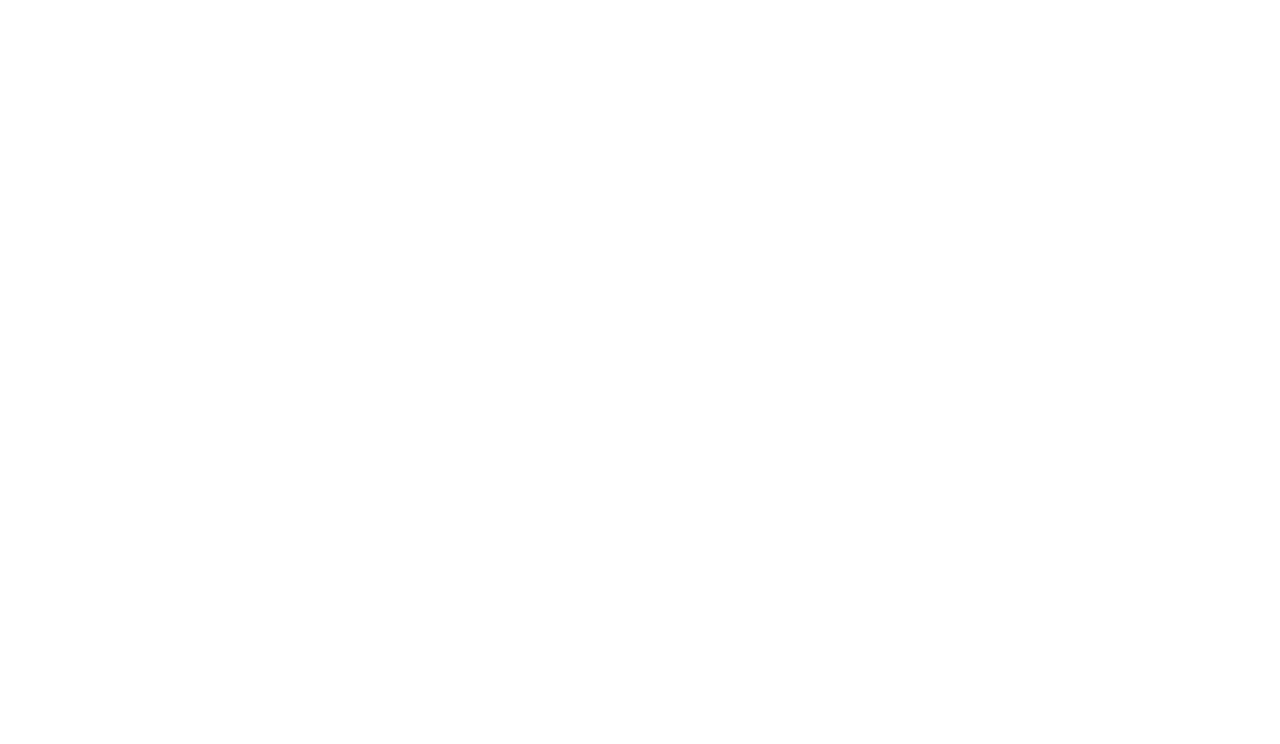
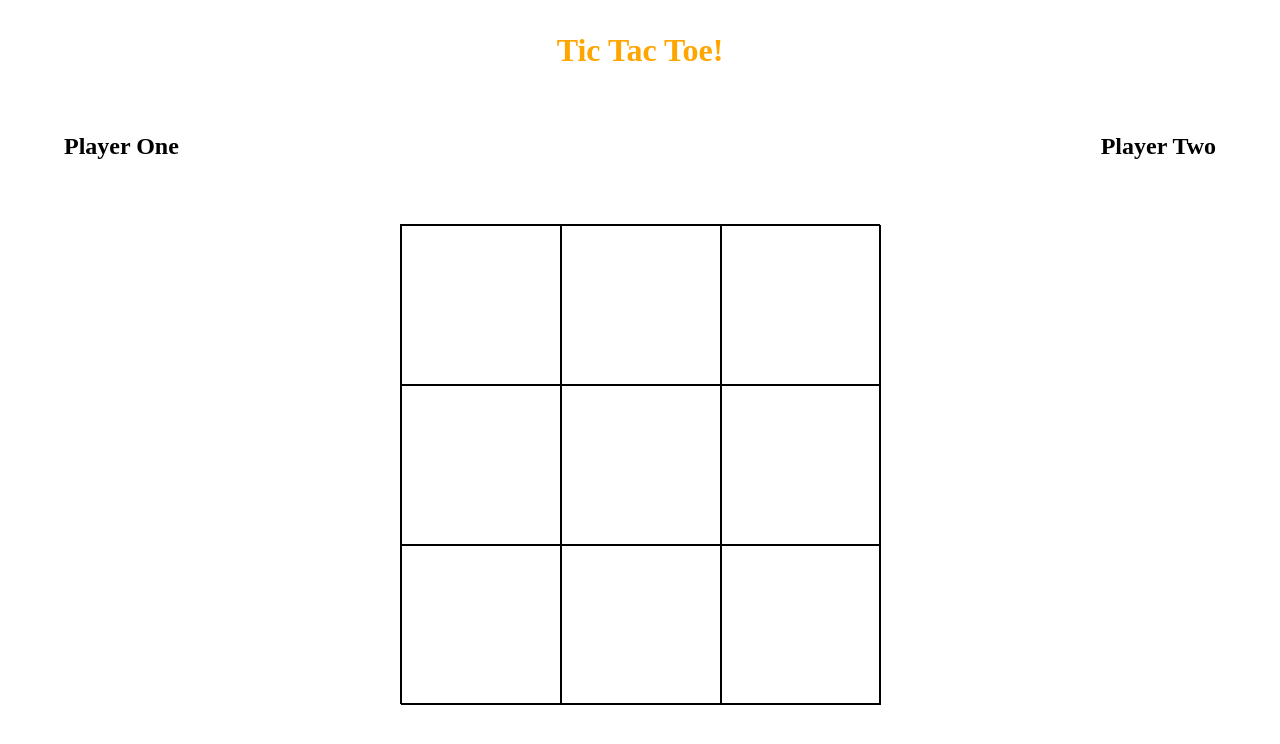
Before and after one commit to CodeQueen21/Tic-Tac-Toe, a plain HTML site: page index.html in a window 1280 px wide. Drawn offline with Linux system fonts and the light colour scheme.

Commit message:
added stylingto game

```diff
--- a/index.html
+++ b/index.html
@@ -7,6 +7,28 @@
     <link href="styles.css" rel="stylesheet" type="text/css">
 </head>
 <body>
+    <header>
+        <h1>Tic Tac Toe!</h1>
+    </header>
+    <section id="players">
+        <div class="player">
+            <h2>Player One</h2>
+        </div>
+        <div class="player">
+            <h2>Player Two</h2>
+        </div>
+    </section>
+    <section id="grid-container">
+        <div class="cell one"><p></p></div>
+        <div class="cell two"><p></p></div>
+        <div class="cell three"><p></p></div>
+        <div class="cell four"><p></p></div>
+        <div class="cell five"><p></p></div>
+        <div class="cell six"><p></p></div>
+        <div class="cell seven"><p></p></div>
+        <div class="cell eight"><p></p></div>
+        <div class="cell nine"><p></p></div>
+    </section>
     <script src="script.js"></script>
 </body>
 </html>
--- a/styles.css
+++ b/styles.css
@@ -0,0 +1,43 @@
+* {
+    margin: 0;
+    box-sizing: border-box;
+}
+
+h1 {
+    text-align: center;
+    color: orange;
+    margin: 2rem;
+}
+
+#players {
+    display: flex;
+    margin: 4rem;
+    justify-content: space-between;
+}
+
+#grid-container {
+    display: grid;
+    border: 1px black solid;
+    width: 30rem;
+    height: 30rem;
+    margin: 0 auto;
+    grid-template-areas:
+    "cell cell cell"
+    ;
+}
+
+.cell {
+    border: 1px solid black;
+    width: 10rem;
+    height: 10rem;
+}
+
+.cell p {
+    text-align: center;
+    margin-top: 25%;
+    font-size: 5rem;
+}
+
+.cell:hover {
+    cursor: pointer;
+}
```
